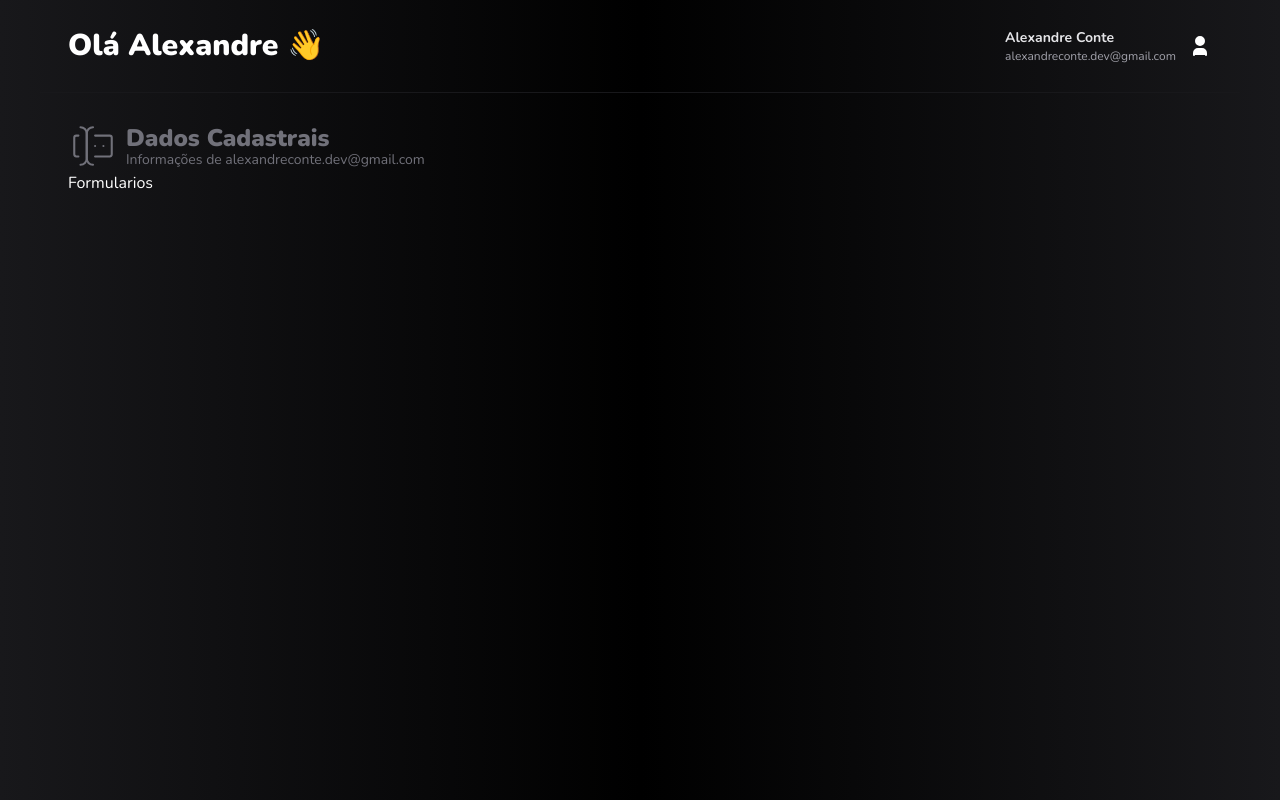
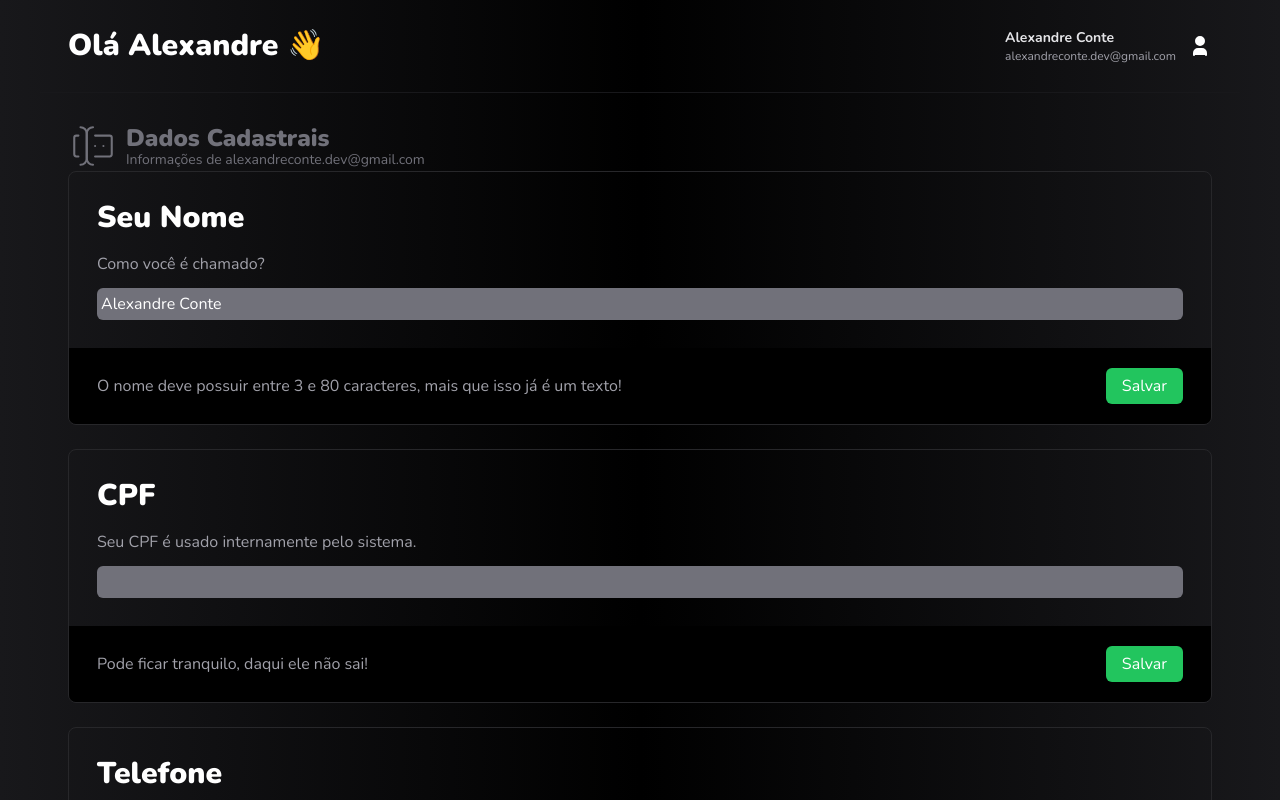
Before and after one commit to AlexandreConte/BitCent, a Next.js app: page /usuario in a window 1280 px wide. Shown: the top 800 px of the page. Built offline with nearby package versions, Linux system fonts and the light colour scheme.

Commit message:
formularios de dados cadastrais

```diff
--- a/src/components/financas/Formulario.tsx
+++ b/src/components/financas/Formulario.tsx
@@ -3,8 +3,8 @@ import Transacao from "@/logic/core/financas/Transacao"
 import Dinheiro from "@/logic/utils/Dinheiro"
 import Data from "@/logic/utils/Data"
 import useFormulario from "@/data/hooks/useFormulario"
-import { DatePicker, DatePickerInput } from "@mantine/dates"
-import { IconArrowDown, IconArrowUp, IconTrendingDown, IconTrendingUp } from "@tabler/icons-react"
+import { DatePicker } from "@mantine/dates"
+import { IconArrowDown, IconArrowUp } from "@tabler/icons-react"
 import { Group, Radio } from "@mantine/core"
 import { TipoTransacao } from "@/logic/core/financas/TipoTransacao"
 
@@ -17,7 +17,7 @@ interface FormularioProps {
 
 export default function Formulario({ transacao, cancelar, excluir, salvar }: FormularioProps) {
 
-    const { dados, alterarAtributo } = useFormulario(transacao)
+    const { dados, alterarAtributo } = useFormulario<Transacao>(transacao)
 
     return (
         <div className="
--- /dev/null
+++ b/src/components/template/MiniFormulario.tsx
@@ -0,0 +1,39 @@
+interface MiniFormularioProps {
+    titulo: string
+    descricao: string
+    msgRodape: string
+    salvar: () => void
+    podeSalvar: boolean
+    children: any
+}
+
+export default function MiniFormulario({ children, descricao, titulo, msgRodape, salvar, podeSalvar }: MiniFormularioProps) {
+    return (
+        <div className="
+            flex flex-col
+            overflow-hidden
+            border border-zinc-800 rounded-lg
+        ">
+            <div className="flex flex-col p-7">
+                <div className="text-3xl font-black">{titulo}</div>
+                <div className="mt-4 text-zinc-400">{descricao}</div>
+                <div className="mt-3">{children}</div>
+            </div>
+            <div className="
+                flex justify-end sm:justify-between items-center
+                bg-black px-7 py-5
+            ">
+                <span className="hidden sm:inline text-zinc-400">{msgRodape}</span>
+                <button
+                    className={`${podeSalvar ? "bg-green-500 hover:bg-green-600" : "bg-gray-600"}
+                        transition-colors duration-100
+                        px-4 py-1.5 rounded-md
+                    `}
+                    onClick={() => podeSalvar ? salvar() : null}
+                >
+                    Salvar
+                </button>
+            </div>
+        </div>
+    )
+}
--- a/src/components/template/TituloPagina.tsx
+++ b/src/components/template/TituloPagina.tsx
@@ -1,9 +1,9 @@
 import { cloneElement } from "react"
 
 interface TituloPaginaProps {
-    icone: any
+    icone?: any
     principal: string
-    secundario: string
+    secundario?: string
     className?: string
 }
 
@@ -22,9 +22,11 @@ export default function TituloPagina({ icone, principal, secundario, className }
                 <h1 className="text-2xl font-black">
                     {principal}
                 </h1>
-                <h2 className="text-sm font-thin -mt-1">
-                    {secundario}
-                </h2>
+                {secundario && (
+                    <h2 className="text-sm font-thin -mt-1">
+                        {secundario}
+                    </h2>
+                )}
             </div>
         </div>
     )
--- a/src/components/usuario/Formularios.tsx
+++ b/src/components/usuario/Formularios.tsx
@@ -1,5 +1,59 @@
+import useFormulario from "@/data/hooks/useFormulario";
+import MiniFormulario from "../template/MiniFormulario";
+import usuario from "@/data/constants/usuarioFalso";
+import Usuario from "@/logic/core/usuario/Usuario";
+import Texto from "@/logic/utils/Texto";
+import Cpf from "@/logic/utils/Cpf";
+import Telefone from "@/logic/utils/Telefone";
+
 export default function Formularios() {
+
+    const { dados, setDados, alterarAtributo } = useFormulario<Usuario>(usuario)
+
     return (
-        <div>Formularios</div>
+        <div className="flex flex-col gap-y-6">
+            <MiniFormulario
+                titulo="Seu Nome"
+                descricao="Como você é chamado?"
+                msgRodape="O nome deve possuir entre 3 e 80 caracteres, mais que isso já é um texto!"
+                podeSalvar={Texto.entre(dados.nome, 3, 80)}
+                salvar={() => { }}
+            >
+                <input
+                    className="bg-zinc-500 p-1 rounded-md w-full"
+                    value={dados.nome}
+                    onChange={alterarAtributo("nome")}
+                    type="text"
+                />
+            </MiniFormulario>
+            <MiniFormulario
+                titulo="CPF"
+                descricao="Seu CPF é usado internamente pelo sistema."
+                msgRodape="Pode ficar tranquilo, daqui ele não sai!"
+                podeSalvar
+                salvar={() => { }}
+            >
+                <input
+                    className="bg-zinc-500 p-1 rounded-md w-full"
+                    value={Cpf.formatar(dados.cpf ?? "")}
+                    onChange={alterarAtributo("cpf", Cpf.desformatar)}
+                    type="text"
+                />
+            </MiniFormulario>
+            <MiniFormulario
+                titulo="Telefone"
+                descricao="Usamos apenas para notificações importantes sobre a sua conta."
+                msgRodape="Se receber ligação a cobrar, não foi a gente!"
+                podeSalvar
+                salvar={() => { }}
+            >
+                <input
+                    className="bg-zinc-500 p-1 rounded-md w-full"
+                    value={Telefone.formatar(dados.telefone ?? "")}
+                    onChange={alterarAtributo("telefone", Telefone.desformatar)}
+                    type="text"
+                />
+            </MiniFormulario>
+        </div>
     )
 }
--- a/src/data/hooks/useFormulario.ts
+++ b/src/data/hooks/useFormulario.ts
@@ -1,8 +1,7 @@
-import Transacao from "@/logic/core/financas/Transacao";
 import { useState } from "react";
 
-export default function useFormulario(dadosIniciais: Transacao) {
-    const [dados, setDados] = useState(dadosIniciais)
+export default function useFormulario<T>(dadosIniciais: T) {
+    const [dados, setDados] = useState<T>(dadosIniciais)
 
     function alterarAtributo(atributo: string, fn?: Function) {
         return (valorOuEvento: any) => {
--- a/src/logic/core/usuario/Usuario.ts
+++ b/src/logic/core/usuario/Usuario.ts
@@ -3,4 +3,6 @@ export default interface Usuario {
     nome: string;
     email: string;
     imagemUrl?: string | null;
+    cpf?: string;
+    telefone?: string;
 }
--- /dev/null
+++ b/src/logic/utils/Cpf.ts
@@ -0,0 +1,14 @@
+export default class Cpf {
+    private static _padrao = "???.???.???-??"
+
+    static desformatar(valor: string): string {
+        return valor.replace(/[^0-9]+/g, '')
+    }
+
+    static formatar(valor: string): string {
+        const nums = valor.replace(/[^0-9]+/g, '').split('')
+        return nums.reduce((formatado: string, num: string) => {
+            return formatado.replace('?', num)
+        }, Cpf._padrao).split('?')[0].replace(/[-.]$/, '')
+    }
+}
--- /dev/null
+++ b/src/logic/utils/Telefone.ts
@@ -0,0 +1,14 @@
+export default class Telefone {
+    private static _padrao = "(??) ?????-????"
+
+    static formatar(valor: string): string {
+        const nums = valor.replace(/[^0-9]+/g, '').split('')
+        return nums.reduce((formatado: string, num: string) => {
+            return formatado.replace("?", num)
+        }, Telefone._padrao).split("?")[0].trim().replace(/[()-]$/, '')
+    }
+
+    static desformatar(valor: string): string {
+        return valor.replace(/[^0-9]+/g, '')
+    }
+}
--- /dev/null
+++ b/src/logic/utils/Texto.ts
@@ -0,0 +1,6 @@
+export default class Texto {
+    static entre(valor: string, min: number, max: number, trim: boolean = true) {
+        const valorFinal = (trim ? valor?.trim?.() : valor) ?? ""
+        return valorFinal.length >= min && valorFinal.length <= max
+    }
+}
```
